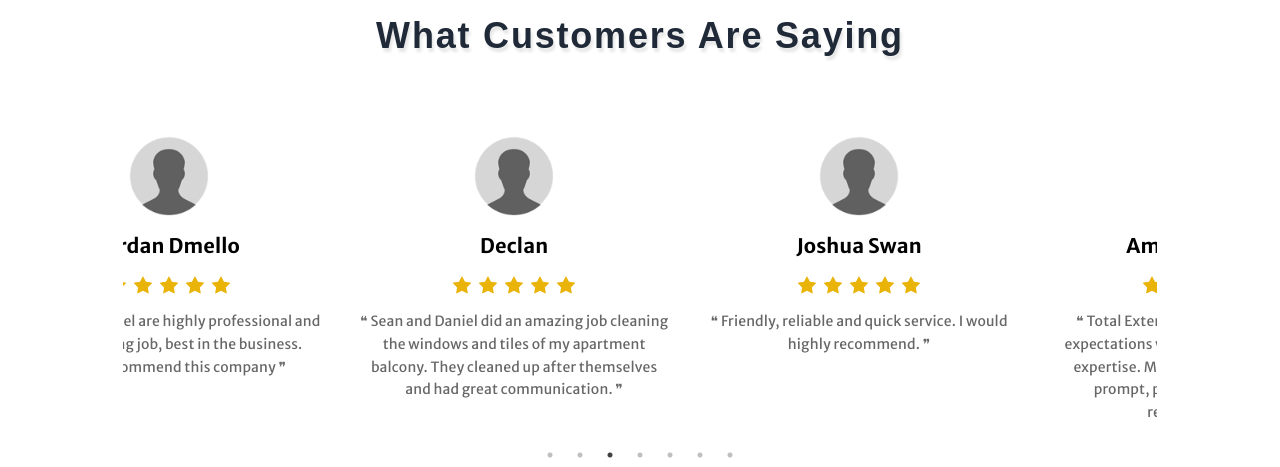
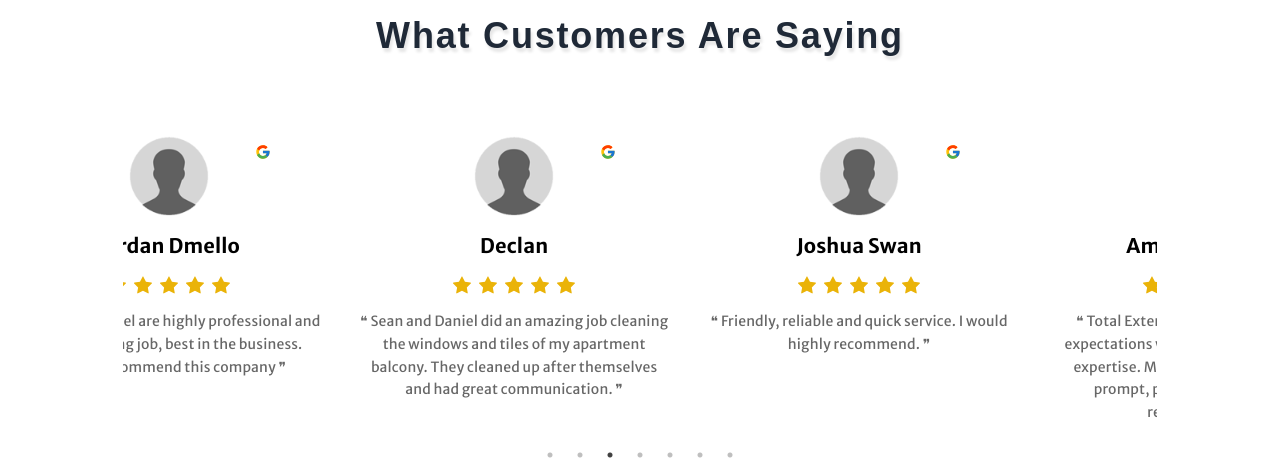
Before and after one commit to danielirwin99/pressure-washing, a React (Create React App) app: page /gallery in a window 1280 px wide. Shown: the part 2220-2687 px from the top of the page. Built offline with nearby package versions, Linux system fonts and the light colour scheme.

Commit message:
new icon

```diff
--- a/src/components/Landing/Testimonials.jsx
+++ b/src/components/Landing/Testimonials.jsx
@@ -4,6 +4,7 @@ import { BsStarFill } from "react-icons/bs";
 import Slider from "react-slick";
 import "slick-carousel/slick/slick.css";
 import "slick-carousel/slick/slick-theme.css";
+import { FcGoogle } from "react-icons/fc";
 
 const Testimonials = () => {
   const settings = {
@@ -65,9 +66,12 @@ const Testimonials = () => {
       <div className="">
         <Slider {...settings}>
           {data.map((d) => (
-            <div className="bg-white grid- text-black text-center rounded-xl">
+            <div className="bg-white relative grid- text-black text-center rounded-xl">
               <div className="rounded-t-xl flex justify-center items-center">
                 <img src={d.img} className="h-20" alt="" />
+              </div>
+              <div className="absolute top-2 left-3/4">
+                <FcGoogle />
               </div>
               <div className="flex flex-col justify-center items-center gap-4 p-4">
                 <p className="text-xl font-bold">{d.name}</p>
@@ -78,7 +82,9 @@ const Testimonials = () => {
                   <BsStarFill />
                   <BsStarFill />
                 </div>
-                <p className="text-sm leading-relaxed text-[#676767] flex">{d.review}</p>
+                <p className="text-sm leading-relaxed text-[#676767] flex">
+                  {d.review}
+                </p>
                 {/* <button className="bg-cyan-500 text-white text-lg px-6 py-2 rounded-xl hover:opacity-75 transition-all duration-100">
                   Read More
                 </button> */}
```
